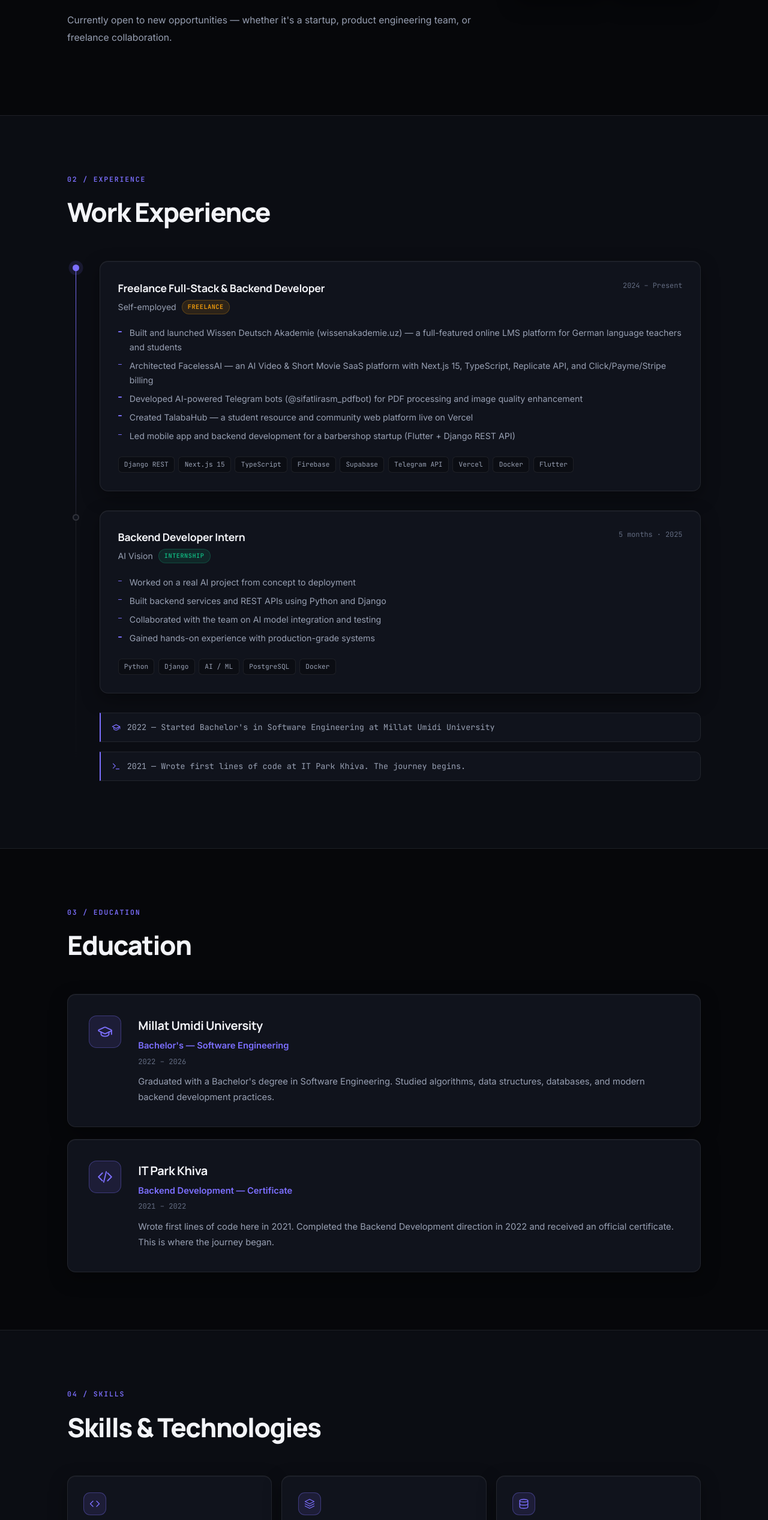
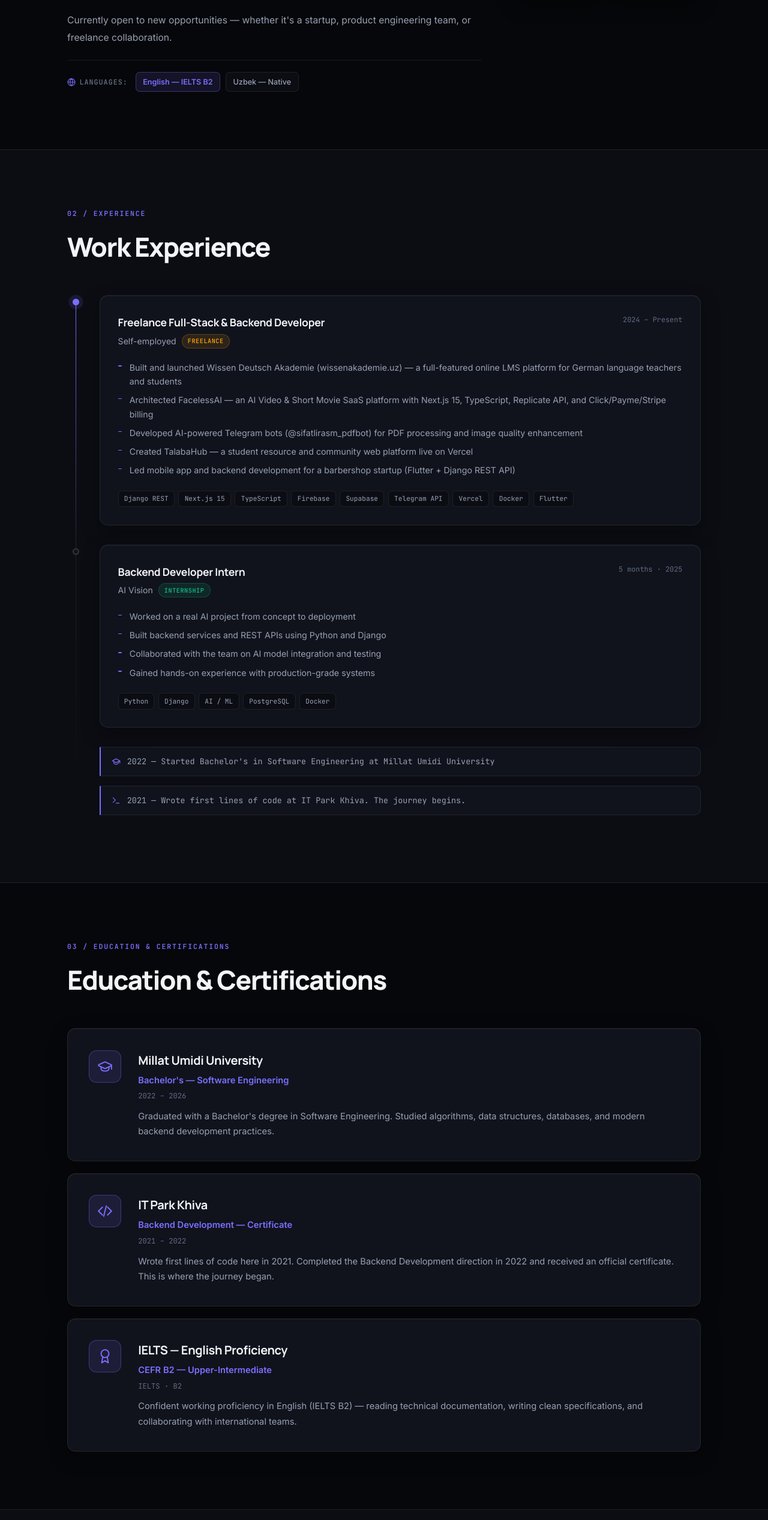
Before and after one commit to ZiyodullaOtabaev/portfolio, a plain HTML site: page index.html in a window 1280 px wide. Shown: the part 1286-3820 px from the top of the page at 60% size. Drawn offline with Linux system fonts and the light colour scheme.

Commit message:
Add IELTS B2 English proficiency to About and Education & Certifications

```diff
--- a/index.html
+++ b/index.html
@@ -177,6 +177,14 @@
             <p data-i18n-html="aboutP1">I'm a Backend &amp; Full-Stack Developer with a strong foundation in Python, Django, and TypeScript, building production web platforms and AI-integrated systems. I gained hands-on industry experience through a <strong>5-month internship at AI Vision</strong>, working directly on a real-world AI product from the ground up.</p>
             <p data-i18n="aboutP2">I care deeply about clean architecture, reliable APIs, and thoughtful user experiences. From online LMS academies and AI video SaaS tools to high-speed Telegram bots and mobile backends, I ship end-to-end systems built to perform.</p>
             <p data-i18n="aboutP3">Currently open to new opportunities — whether it's a startup, product engineering team, or freelance collaboration.</p>
+            <div class="about-langs">
+              <span class="about-lang-label">
+                <svg width="14" height="14" viewBox="0 0 24 24" fill="none" stroke="currentColor" stroke-width="1.9" stroke-linecap="round" stroke-linejoin="round"><circle cx="12" cy="12" r="10"/><path d="M12 2a14.5 14.5 0 0 0 0 20 14.5 14.5 0 0 0 0-20"/><path d="M2 12h20"/></svg>
+                <span data-i18n="spokenLangsLabel">Languages:</span>
+              </span>
+              <span class="pill pill-primary" data-i18n="langEn">English — IELTS B2</span>
+              <span class="pill" data-i18n="langUz">Uzbek — Native</span>
+            </div>
           </div>
           <div class="about-stats">
             <div class="stat spotlight-card"><span class="stat-num" data-count="5" data-suffix="+">5+</span><span class="stat-label" data-i18n="statLabel1">Months Experience</span></div>
@@ -259,11 +267,11 @@
       </div>
     </section>
 
-    <!-- EDUCATION -->
+    <!-- EDUCATION & CERTIFICATIONS -->
     <section class="section" id="education">
       <div class="container">
-        <div class="section-label" data-i18n="labelEdu">03 / Education</div>
-        <h2 class="section-title" data-i18n="titleEdu">Education</h2>
+        <div class="section-label" data-i18n="labelEdu">03 / Education &amp; Certifications</div>
+        <h2 class="section-title" data-i18n="titleEdu">Education &amp; Certifications</h2>
         <div class="edu-cards-list">
           <div class="edu-card spotlight-card">
             <div class="icon-tile icon-tile-lg" aria-hidden="true">
@@ -285,6 +293,17 @@
               <p class="edu-degree" data-i18n="itparkDegree">Backend Development — Certificate</p>
               <p class="edu-period" data-i18n="itparkPeriod">2021 – 2022</p>
               <p class="edu-desc" data-i18n="itparkDesc">Wrote first lines of code here in 2021. Completed the Backend Development direction in 2022 and received an official certificate. This is where the journey began.</p>
+            </div>
+          </div>
+          <div class="edu-card spotlight-card">
+            <div class="icon-tile icon-tile-lg" aria-hidden="true">
+              <svg width="26" height="26" viewBox="0 0 24 24" fill="none" stroke="currentColor" stroke-width="1.75" stroke-linecap="round" stroke-linejoin="round"><circle cx="12" cy="8" r="6"/><path d="M15.477 12.89 17 22l-5-3-5 3 1.523-9.11"/></svg>
+            </div>
+            <div class="edu-info">
+              <h3 data-i18n="ieltsName">IELTS — English Proficiency</h3>
+              <p class="edu-degree" data-i18n="ieltsDegree">CEFR B2 — Upper-Intermediate</p>
+              <p class="edu-period" data-i18n="ieltsPeriod">IELTS · B2</p>
+              <p class="edu-desc" data-i18n="ieltsDesc">Confident working proficiency in English (IELTS B2) — reading technical documentation, writing clean specifications, and collaborating with international teams.</p>
             </div>
           </div>
         </div>
--- a/script.js
+++ b/script.js
@@ -14,6 +14,7 @@ const T = {
     aboutP1: "I'm a Backend &amp; Full-Stack Developer with a strong foundation in Python, Django, and TypeScript, building production web platforms and AI-integrated systems. I gained hands-on industry experience through a <strong>5-month internship at AI Vision</strong>, working directly on a real-world AI product from the ground up.",
     aboutP2: "I care deeply about clean architecture, reliable APIs, and thoughtful user experiences. From online LMS academies and AI video SaaS tools to high-speed Telegram bots and mobile backends, I ship end-to-end systems built to perform.",
     aboutP3: "Currently open to new opportunities — whether it's a startup, product engineering team, or freelance collaboration.",
+    spokenLangsLabel: "Languages:", langEn: "English — IELTS B2", langUz: "Uzbek — Native",
     statLabel1: "Months Internship", statLabel2: "Projects Shipped", statLabel3: "Technologies", statLabel4: "Curiosity",
     labelExp: "02 / Experience", titleExp: "Work Experience",
     role1: "Backend Developer Intern", company1: "AI Vision", badge1: "Internship", date1: "5 months · 2025",
@@ -29,13 +30,16 @@ const T = {
     exp2li4: "Led mobile app and backend development for a barbershop startup (Flutter + Django REST API)",
     milestone1: "2022 — Started Bachelor's in Software Engineering at Millat Umidi University",
     milestone2: "2021 — Wrote first lines of code at IT Park Khiva. The journey begins.",
-    labelEdu: "03 / Education", titleEdu: "Education",
+    labelEdu: "03 / Education & Certifications", titleEdu: "Education & Certifications",
     uniName: "Millat Umidi University", uniDegree: "Bachelor's — Software Engineering",
     uniPeriod: "2022 – 2026",
     uniDesc: "Graduated with a Bachelor's degree in Software Engineering. Studied algorithms, data structures, databases, and modern backend development practices.",
     itparkName: "IT Park Khiva", itparkDegree: "Backend Development — Certificate",
     itparkPeriod: "2021 – 2022",
     itparkDesc: "Wrote first lines of code here in 2021. Completed the Backend Development direction in 2022 and received an official certificate. This is where the journey began.",
+    ieltsName: "IELTS — English Proficiency", ieltsDegree: "CEFR B2 — Upper-Intermediate",
+    ieltsPeriod: "IELTS · B2",
+    ieltsDesc: "Confident working proficiency in English (IELTS B2) — reading technical documentation, writing clean specifications, and collaborating with international teams.",
     labelSkills: "04 / Skills", titleSkills: "Skills & Technologies",
     skillLang: "Languages", skillFramework: "Frameworks", skillDb: "Databases & BaaS",
     skillInfra: "Infrastructure", skillAi: "AI / ML & Bots", skillSec: "Security & Payments",
@@ -76,6 +80,7 @@ const T = {
     aboutP1: "Men Python, Django va TypeScript asosida veb-platformalar va AI tizimlari quradigan Backend &amp; Full-Stack dasturchiman. <strong>AI Vision kompaniyasida 5 oylik amaliyot</strong> davomida haqiqiy AI loyihasi ustida noldan boshlab ishlash tajribasiga ega bo'ldim.",
     aboutP2: "Toza arxitektura, barqaror API va qulay interfeys yaratishga alohida e'tibor beraman. Onlayn LMS akademiyalardan tortib AI video SaaS studiyalar, tezkor Telegram botlar va mobil backend tizimlarigacha to'liq ishga tushiraman.",
     aboutP3: "Hozirda yangi imkoniyatlarga ochiqman — startap, mahsulot jamoasi yoki frilans loyihalar uchun murojaat qilishingiz mumkin.",
+    spokenLangsLabel: "Tillar:", langEn: "Ingliz tili — IELTS B2", langUz: "O'zbek tili — Ona tili",
     statLabel1: "Oylik amaliyot", statLabel2: "Yaratilgan loyihalar", statLabel3: "Texnologiyalar", statLabel4: "Qiziquvchanlik",
     labelExp: "02 / Tajriba", titleExp: "Ish tajribasi",
     role1: "Backend Dasturchi (Amaliyotchi)", company1: "AI Vision", badge1: "Amaliyot", date1: "5 oy · 2025",
@@ -91,13 +96,16 @@ const T = {
     exp2li4: "Sartaroshxona startapi uchun Flutter mobil ilova va Django REST API ishlab chiqishga rahbarlik qildim",
     milestone1: "2022 — Millat Umidi Universitetida Dasturiy Injiniriya bakalavr yo'nalishini boshladim",
     milestone2: "2021 — IT Park Xivada birinchi kod satrlarini yozdim. Sayohat boshlandi.",
-    labelEdu: "03 / Ta'lim", titleEdu: "Ta'lim",
+    labelEdu: "03 / Ta'lim va Sertifikatlar", titleEdu: "Ta'lim va Sertifikatlar",
     uniName: "Millat Umidi Universiteti", uniDegree: "Bakalavr — Dasturiy Injiniriya",
     uniPeriod: "2022 – 2026",
     uniDesc: "Dasturiy injiniriya yo'nalishini bakalavr diplomi bilan tamomladim. Algoritmlar, ma'lumotlar tuzilmalari, ma'lumotlar bazalari va zamonaviy backend amaliyotlarini o'rgandim.",
     itparkName: "IT Park Xiva", itparkDegree: "Backend Dasturlash — Sertifikat",
     itparkPeriod: "2021 – 2022",
     itparkDesc: "2021-yilda shu yerda birinchi kod satrlarini yozdim. 2022-yilda Backend yo'nalishini tugatib, rasmiy sertifikatga ega bo'ldim. Dasturlash sayohatim aynan shu yerdan boshlandi.",
+    ieltsName: "IELTS — Ingliz tili darajasi", ieltsDegree: "CEFR B2 daraja — Upper-Intermediate",
+    ieltsPeriod: "IELTS · B2",
+    ieltsDesc: "Ingliz tilini IELTS B2 darajasida bilaman — texnik hujjatlarni erkin o'qish, xalqaro jamoalar bilan muloqot qilish va ingliz tilida hujjatlar yozish.",
     labelSkills: "04 / Ko'nikmalar", titleSkills: "Ko'nikmalar va Texnologiyalar",
     skillLang: "Dasturlash tillari", skillFramework: "Freymvorklar", skillDb: "Ma'lumotlar bazasi",
     skillInfra: "Infratuzilma", skillAi: "Sun'iy intellekt va Botlar", skillSec: "Xavfsizlik va To'lovlar",
@@ -138,6 +146,7 @@ const T = {
     aboutP1: "Я Backend &amp; Full-Stack разработчик с прочной базой в Python, Django и TypeScript. Получил практический опыт во время <strong>5-месячной стажировки в AI Vision</strong>, где работал над реальным AI-проектом с нуля.",
     aboutP2: "Уделяю особое внимание чистой архитектуре, надёжным API и продуманному пользовательскому опыту. Запускаю проекты под ключ — от онлайн LMS-академий и AI-видео SaaS до Telegram-ботов и мобильных бэкендов.",
     aboutP3: "Открыт к новым возможностям — стартапы, продуктовые команды или фриланс-сотрудничество.",
+    spokenLangsLabel: "Языки:", langEn: "Английский — IELTS B2", langUz: "Узбекский — Родной",
     statLabel1: "Месяцев стажировки", statLabel2: "Запущено проектов", statLabel3: "Технологий", statLabel4: "Любознательность",
     labelExp: "02 / Опыт", titleExp: "Опыт работы",
     role1: "Стажёр Backend Разработчик", company1: "AI Vision", badge1: "Стажировка", date1: "5 месяцев · 2025",
@@ -153,13 +162,16 @@ const T = {
     exp2li4: "Руководил разработкой мобильного приложения Flutter + Django REST API для стартапа барбершопа",
     milestone1: "2022 — Начал бакалавриат по программной инженерии в Millat Umidi University",
     milestone2: "2021 — Первые строки кода в IT Park Хива. Начало пути.",
-    labelEdu: "03 / Образование", titleEdu: "Образование",
+    labelEdu: "03 / Образование и сертификаты", titleEdu: "Образование и сертификаты",
     uniName: "Университет Millat Umidi", uniDegree: "Бакалавр — Программная инженерия",
     uniPeriod: "2022 – 2026",
     uniDesc: "Окончил бакалавриат по программной инженерии. Изучал алгоритмы, структуры данных, базы данных и современные практики backend-разработки.",
     itparkName: "IT Park Хива", itparkDegree: "Backend-разработка — Сертификат",
     itparkPeriod: "2021 – 2022",
     itparkDesc: "Написал первые строки кода здесь в 2021 году. В 2022 году окончил направление Backend-разработки и получил официальный сертификат. Именно здесь началось путешествие.",
+    ieltsName: "IELTS — Английский язык", ieltsDegree: "Уровень CEFR B2 — Upper-Intermediate",
+    ieltsPeriod: "IELTS · B2",
+    ieltsDesc: "Уверенное владение английским языком на уровне IELTS B2 — чтение технической документации, ведение документации и общение в международных командах.",
     labelSkills: "04 / Навыки", titleSkills: "Навыки и технологии",
     skillLang: "Языки программирования", skillFramework: "Фреймворки", skillDb: "Базы данных и BaaS",
     skillInfra: "Инфраструктура", skillAi: "ИИ / ML и Боты", skillSec: "Безопасность и Платежи",
--- a/style.css
+++ b/style.css
@@ -543,6 +543,9 @@ main, .footer { position: relative; z-index: 1; }
 .about-grid { display: grid; grid-template-columns: 1fr 310px; gap: 3.5rem; align-items: start; }
 .about-text p { color: var(--text-muted); margin-bottom: 1.15rem; font-size: 0.98rem; line-height: 1.85; }
 .about-text strong { color: var(--text); font-weight: 600; }
+.about-langs { display: flex; align-items: center; flex-wrap: wrap; gap: 0.55rem; margin-top: 1.4rem; padding-top: 1.2rem; border-top: 1px solid var(--border); }
+.about-lang-label { display: inline-flex; align-items: center; gap: 0.4rem; font-family: var(--mono); font-size: 0.74rem; font-weight: 600; text-transform: uppercase; letter-spacing: 0.08em; color: var(--text-dim); margin-right: 0.25rem; }
+.about-lang-label svg { color: var(--accent); }
 .about-stats {
   display: grid;
   grid-template-columns: 1fr 1fr;
```
